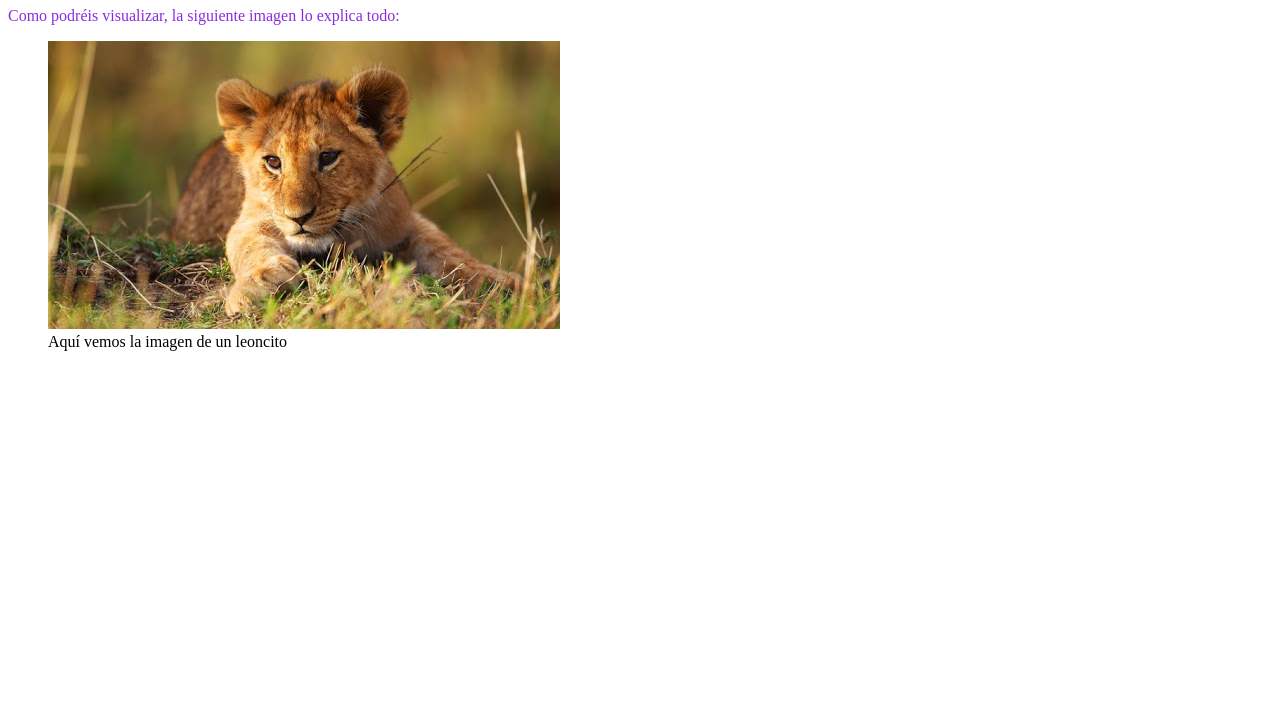
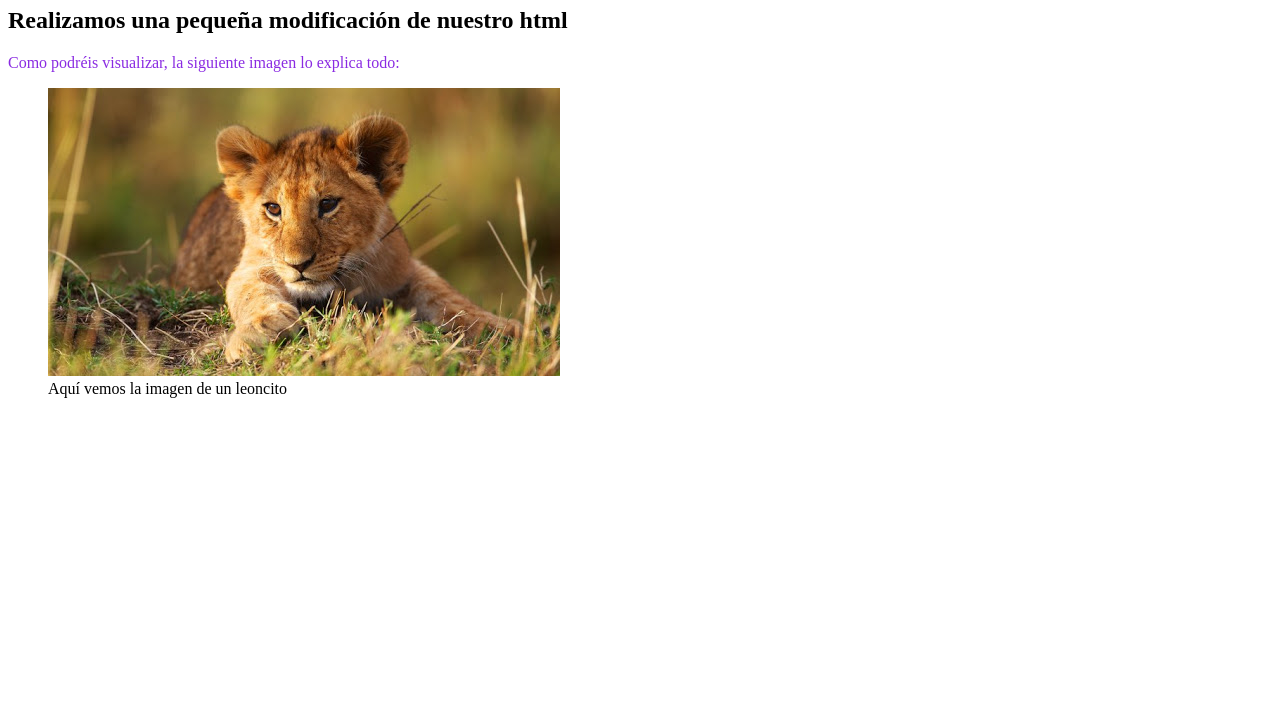
Before and after one commit to uVe10jaVa/examen1, a plain HTML site: page index.html in a window 1280 px wide. Shown: the part 73-800 px from the top of the page. Drawn offline with Linux system fonts and the light colour scheme.

Commit message:
modificado

```diff
--- a/index.html
+++ b/index.html
@@ -9,6 +9,7 @@
 </head>
 <body>
     <h1>Bienvenido a mi página web</h1>
+    <h2> Realizamos una pequeña modificación de nuestro html </h2>
     <p class="violeta">Como podréis visualizar, la siguiente imagen lo explica todo: </p>
     <figure>
         <img src="./images/leon.jpg" alt="leon" >
```
Also changed, not shown: 2 other files.
